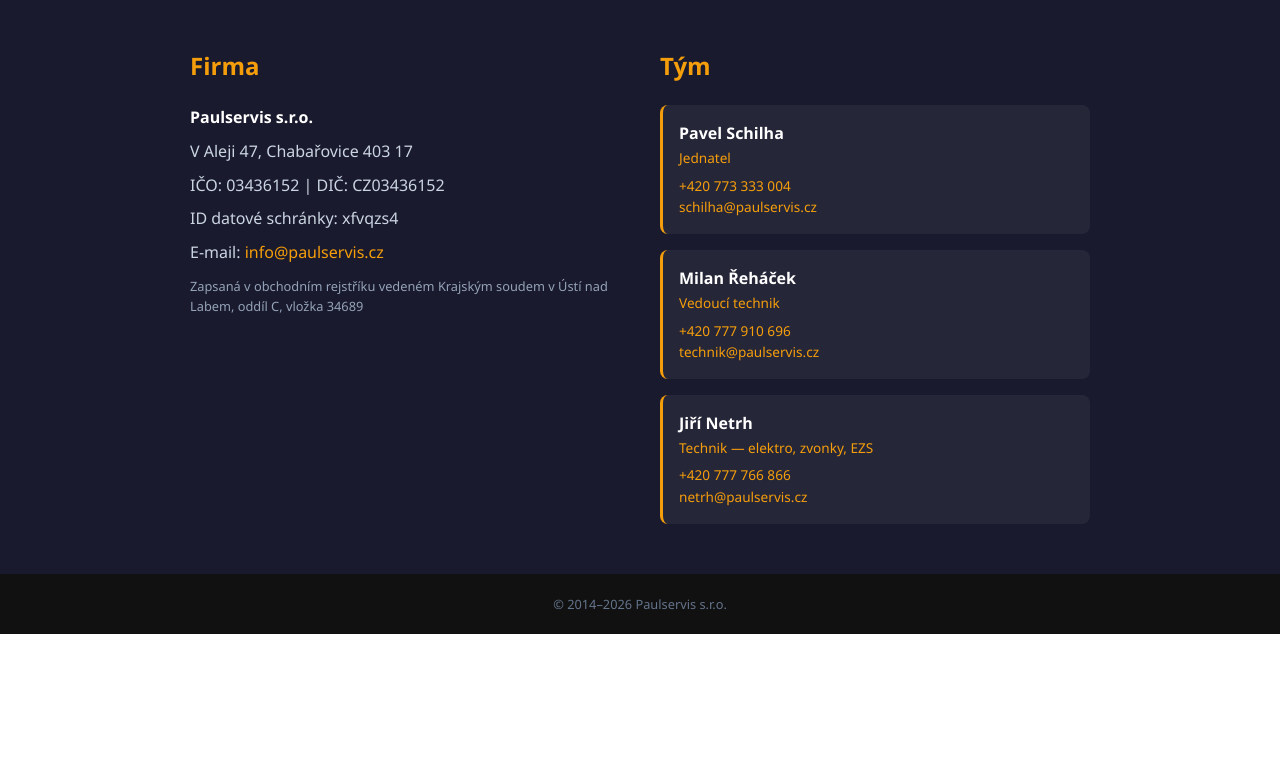
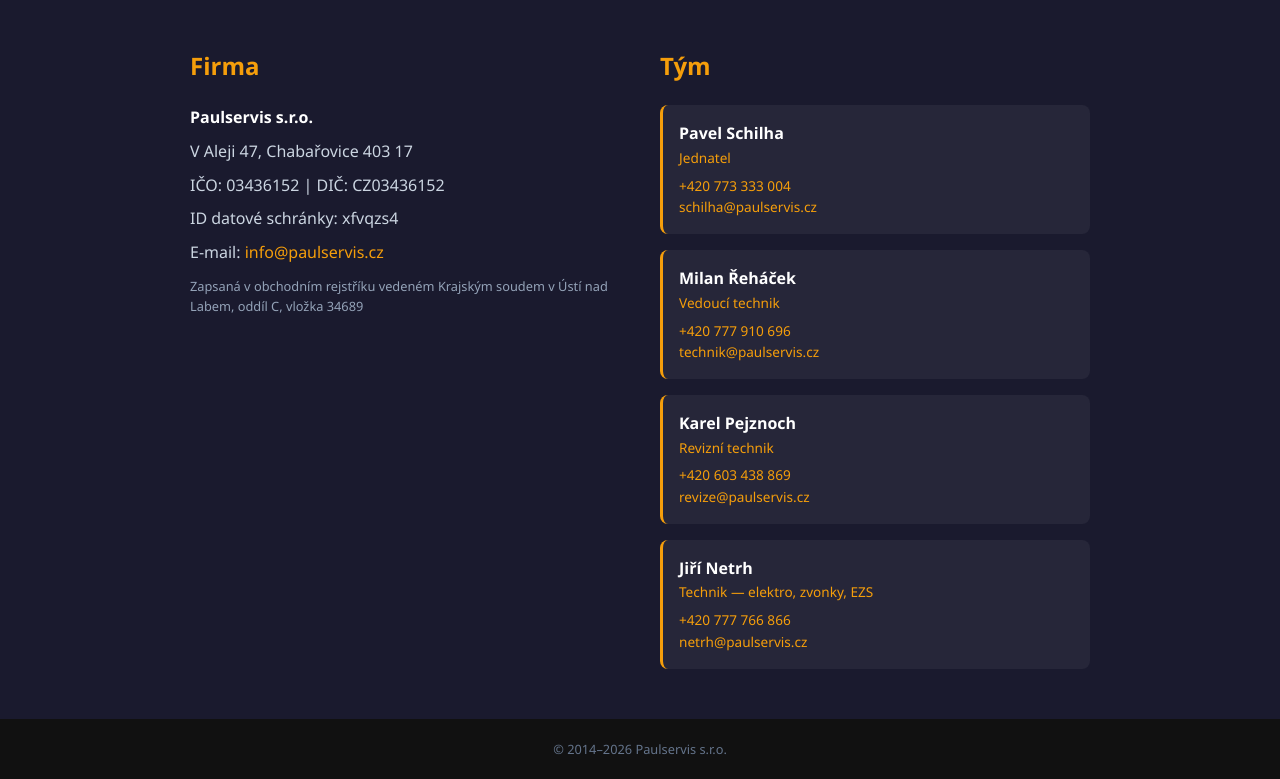
Before and after one commit to FCISCZ/paulservis, a plain HTML site: page index.html in a window 1280 px wide. Shown: the part 1449-2228 px from the top of the page. Before the commit the page ends 2083 px from the top, so only its background shows below. Drawn offline with Linux system fonts and the light colour scheme.

Commit message:
Pridan Karel Pejznoch (revizni technik) do kontaktu

```diff
--- a/index.html
+++ b/index.html
@@ -246,6 +246,14 @@
                     </div>
                 </div>
                 <div class="person">
+                    <div class="name">Karel Pejznoch</div>
+                    <div class="role">Revizní technik</div>
+                    <div class="info">
+                        <a href="tel:+420603438869">+420 603 438 869</a><br>
+                        <a href="mailto:revize@paulservis.cz">revize@paulservis.cz</a>
+                    </div>
+                </div>
+                <div class="person">
                     <div class="name">Jiří Netrh</div>
                     <div class="role">Technik — elektro, zvonky, EZS</div>
                     <div class="info">
```
